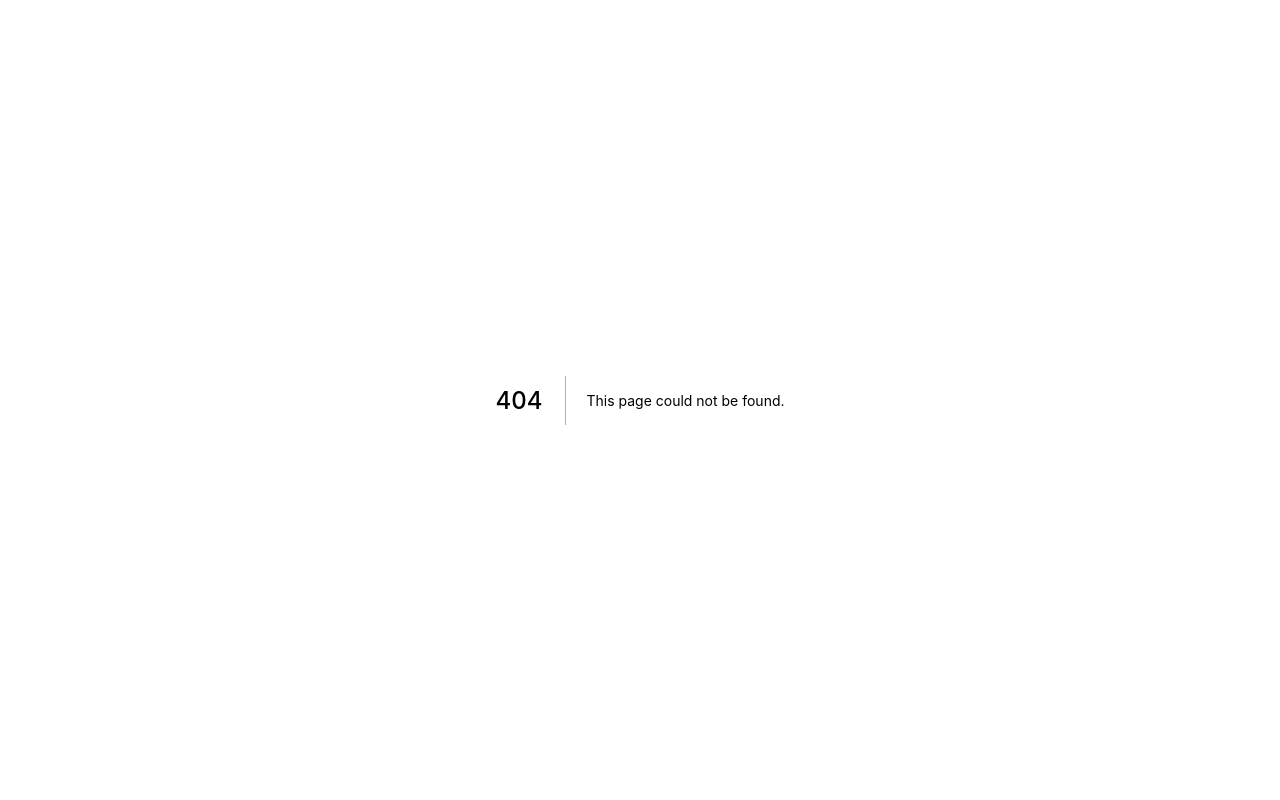
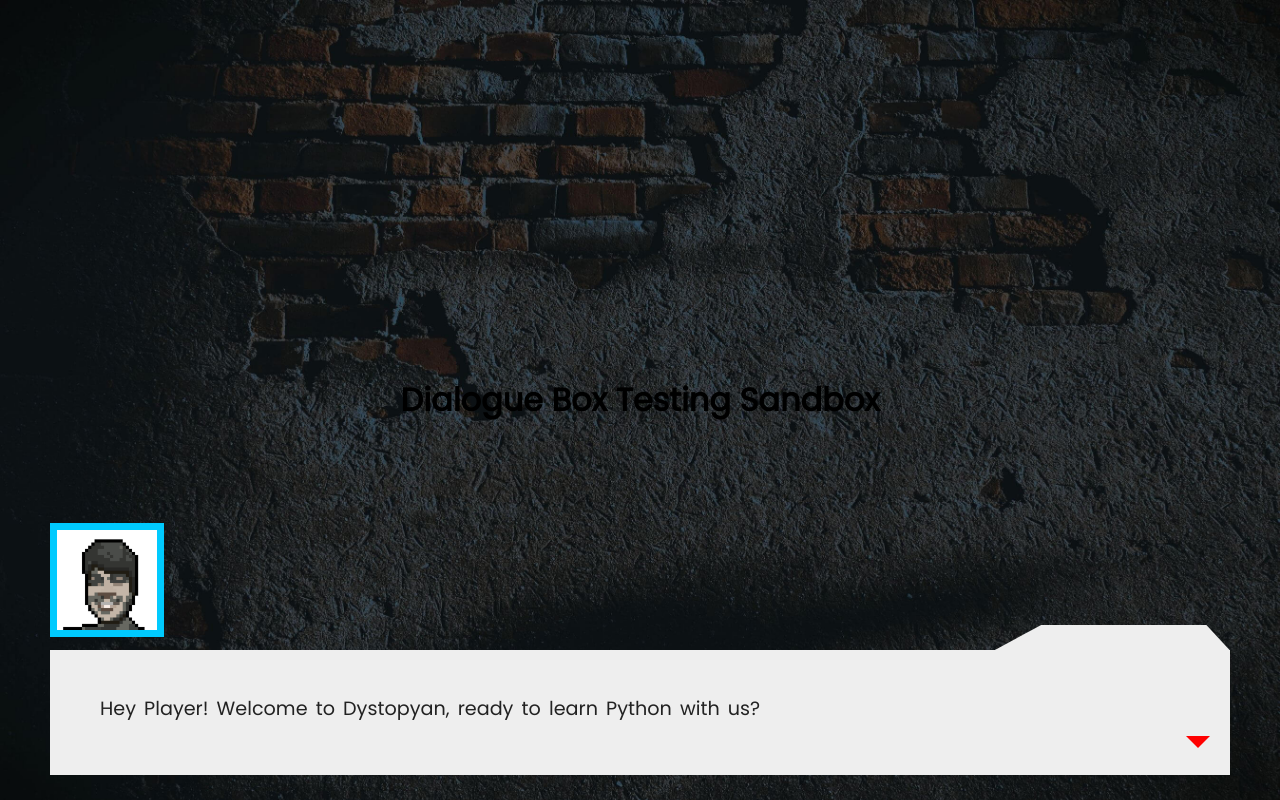
Before and after one commit to Razor-Code/dystopian, a Next.js app: page /play in a window 1280 px wide. Before the commit this address had no page. Built offline with nearby package versions, Linux system fonts and the light colour scheme.

Commit message:
added a dialoguebox component

```diff
--- /dev/null
+++ b/components/DialogueBox/dialogueBox.js
@@ -0,0 +1,16 @@
+import styles from './dialogueBox.module.css';
+import Image from 'next/image';
+
+export default function DialogueBox(props) {
+  return (
+    <div className={styles.dialogueBox}>
+      <div className={styles.speakerImage}>
+        <Image src={props.image} width={100} height={100} />
+      </div>
+      <div className={styles.dialogueBoxText}>
+        <p>{props.text}</p>
+      </div>
+      <div className={styles.dialogueBoxArrow} />
+    </div>
+  )
+}
--- /dev/null
+++ b/components/DialogueBox/dialogueBox.module.css
@@ -0,0 +1,74 @@
+.dialogueBox {
+  position: absolute;
+  bottom: 0;
+  width: calc(100% - 100px);
+  background-color: #eee;
+  height: 125px;
+  margin: 25px;
+  padding: 25px 50px;
+  color: #222;
+  font-size: 1.2rem;
+  word-spacing: 3px;
+}
+
+.dialogueBox::after {
+  content: ' ';
+  min-height: 25.4px;
+  min-width: max(20%, 100px);
+  position: absolute;
+  top: -25px;
+  right: 0;
+  background-color: #eee; /* should be same as bg color */
+  clip-path: polygon(20% 0%, 90% 0%, 100% 100%, 0% 100%);
+}
+
+@-webkit-keyframes arrow_anim {
+  from { bottom: 20px; }
+  to { bottom: 30px; }
+}
+
+@-moz-keyframes arrow_anim {
+  from { bottom: 20px; }
+  to { bottom: 30px; }
+}
+
+@-ms-keyframes arrow_anim {
+  from { bottom: 20px; }
+  to { bottom: 30px; }
+}
+
+@-o-keyframes arrow_anim {
+  from { bottom: 20px; }
+  to { bottom: 30px; }
+}
+
+@keyframes arrow_anim {
+  from { bottom: 20px; }
+  to { bottom: 30px; }
+}
+
+.dialogueBoxArrow {
+  border-left: 12px solid transparent;
+  border-right: 12px solid transparent;
+  border-top: 12px solid red;
+  height: 0;
+  width: 0;
+  position: absolute;
+  bottom: 20px;
+  right: 20px;
+
+  -webkit-animation: arrow_anim .5s steps(3) infinite;
+  -moz-animation: arrow_anim .5s steps(3) infinite;
+  -ms-animation: arrow_anim .5s steps(3) infinite;
+  -o-animation: arrow_anim .5s steps(3) infinite;
+  animation: arrow_anim .5s steps(3) infinite;
+}
+
+.speakerImage {
+  width: 100px;
+  height: 100px;
+  position: absolute;
+  top: -120px;
+  left: 7px;
+  outline: 7px solid #00cafe;
+}
--- /dev/null
+++ b/pages/play.js
@@ -0,0 +1,10 @@
+import DialogueBox from "../components/DialogueBox/dialogueBox"
+
+export default function() {
+  return (
+    <main>
+      <h1>Dialogue Box Testing Sandbox</h1>
+      <DialogueBox text="Hey Player! Welcome to Dystopyan, ready to learn Python with us?" image={"/creators/pranshu.png"} />
+    </main>
+  )
+}
```
